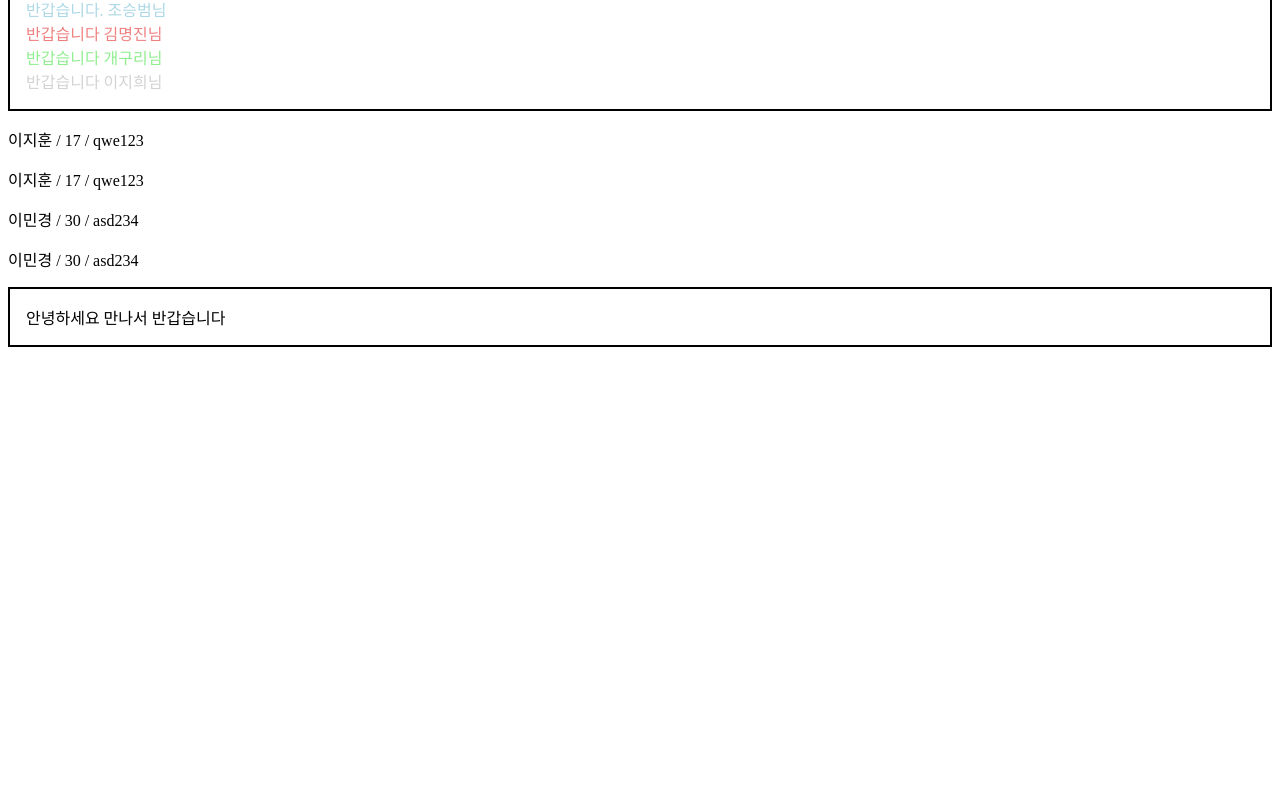
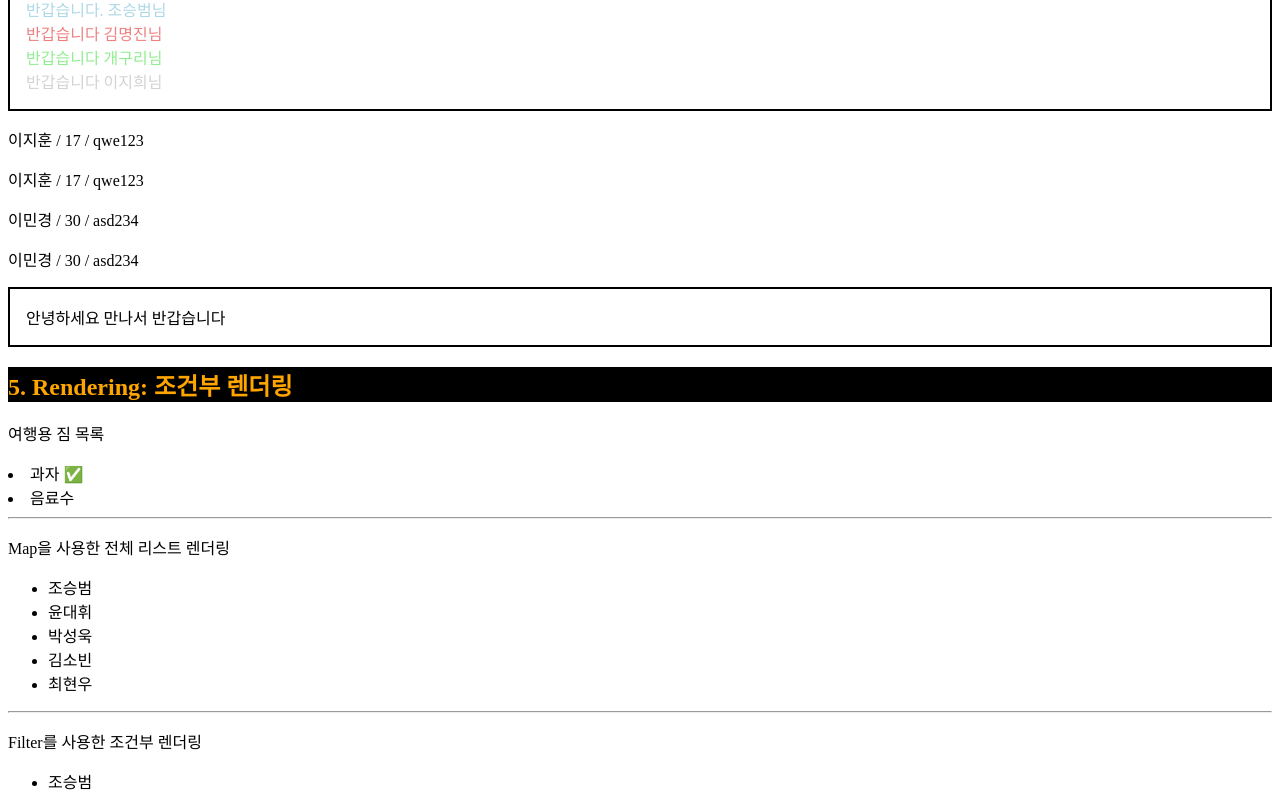
Before and after one commit to ehdgn/k_iot_frontend, a React (Vite) app in the folder f-iot-react/: page / in a window 1280 px wide. Shown: the part 2171-2980 px from the top of the page. Before the commit the page ends 2526 px from the top, so only its background shows below. Built offline with nearby package versions, Linux system fonts and the light colour scheme.

Commit message:
20251030 rendering

```diff
--- /dev/null
+++ b/f-iot-react/src/pages/a_basic/I_Rendering.tsx
@@ -0,0 +1,132 @@
+import React from 'react'
+
+//! 렌더링(Rendering)
+// : 작성한 코드를 화면에 출력하는 기능
+// - React가 코드(JSX/TSX)를 실제 브라우저 화면(UI)로 바꾸는 과정
+
+// cf) React는 데이터(state, props)가 변경되면 필요한 부분만 다시 렌더링
+//     > 화면 전체가 아니라 변경된 컴포넌트만 효율적으로 갱신 (재렌더링)
+
+interface ItemType {
+  // 여행 짐 싸기
+  // : 짐 항목의 이름, 준비 완료 여부
+  name: string;
+  isPacked: boolean;
+}
+
+//! 자식 컴포넌트
+function Item({ name, isPacked }: ItemType) {
+  //? 조건부 렌더링
+  // : 조건에 따라 UI를 다르게 보여주는 방법
+  // - if문: 가장 명확, JSX 안에서 사용 불가 (return 위에서 처리)
+  // - 삼항 연산자: JSX 안에서 표현 가능, 한 줄로 간결
+  // - 논리 연산자: "조건이 참인 경우에만 and", "조건이 거짓인 경우에만 and"
+
+  //@ 1. if 조건문을 사용한 조건부 렌더링
+  //? react의 JSX는 괄호가 문법적 요소로 사용 - return문 위에서 작성
+  // if (isPacked) {
+  //   return (
+  //     <li>{name} ✔️</li>
+  //   )
+  // } else {
+  //   return (
+  //     <li>{name}</li>
+  //   )
+  // }
+
+  //@ 2. 삼항 연산자를 사용한 조건부 렌더링
+  // 조건 ? 참일 경우 : 거짓일 경우
+  // return (
+  //   <li>{isPacked ? name + '✅' : name}</li>
+  // )
+
+  //@ 3. 논리 연산자를 사용한 조건부 렌더링
+  return (
+    <li>
+      {/*
+        == 논리 연산자 A && B ==
+        : 모든 값이 true여야 true값 반환
+        - A가 false면 B값 출력 X
+        - A가 true면 B값 출력 O
+      */}
+      {name} {isPacked && '✅'}
+    </li>
+  )
+}
+
+
+function I_Rendering() {
+  //! 배열 렌더링
+  // : 배열 렌더링 시 map() 메서드를 사용
+  // - 리액트는 return문 안에서 JSX 요소들의 배열을 렌더링
+  // > 순회한 후 데이터 값이 있어야 element에 데이터 전달
+
+  // cf) forEach()는 단순 반복 실행만 하고 리턴값이 없음
+  const people = ['조승범', '윤대휘', '박성욱', '김소빈', '최현우'];
+
+  const peopleDescription = [
+    {
+      id: 0,
+      name: '조승범',
+      job: '원장'
+    },
+    {
+      id: 1,
+      name: '윤대휘',
+      job: '멘토'
+    },
+    {
+      id: 2,
+      name: '이승아',
+      job: '강사'
+    },
+    {
+      id: 3,
+      name: '김준일',
+      job: '강사'
+    },
+    {
+      id: 4,
+      name: '이은우',
+      job: '멘토'
+    }
+  ];
+
+  //@ map 콜백함수를 사용한 배열 렌더링
+  // : 요소 개수 변화 X
+  // - 전체 내용 렌더링
+  const listItems = people.map((person, index) => {
+    return <li key={index}>{person}</li>
+  });
+
+  //@ filter 콜백함수를 사용한 배열 렌더링
+  // : 요소의 개수 변화 O
+  // - 조건에 따른 렌더링
+  const businessPeople = peopleDescription.filter(person => person.job === '원장');
+
+  const businessPeopleRender = businessPeople.map(person => <li key={person.id}>{person.name}</li>);
+
+  //! == React 렌더링 시 key 속성 == //
+  // : React에서 배열의 각 항목을 식별하고 성능을 최적화하기 위해 사용
+  // - map()을 통해 여러 요소를 렌더링할 때
+  //  , key는 React가 어떤 항목이 변경, 추가 또는 삭제 되었는지 파악하는 용도로 사용
+  //? 같은 배열 내에서 유일 (데이터의 PK값을 주로 사용)
+
+  return (
+    <div>
+      <p>여행용 짐 목록</p>
+      <Item name='과자' isPacked={true} />
+      <Item name='음료수' isPacked={false} />
+
+      <hr />
+      <p>Map을 사용한 전체 리스트 렌더링</p>
+      <ul>{listItems}</ul>
+
+      <hr />
+      <p>Filter를 사용한 조건부 렌더링</p>
+      <ul>{businessPeopleRender}</ul>
+    </div>
+  )
+}
+
+export default I_Rendering
--- a/f-iot-react/src/pages/a_basic/index.tsx
+++ b/f-iot-react/src/pages/a_basic/index.tsx
@@ -8,6 +8,7 @@ import D_JSX from './D_JSX';
 import E_JSX from './E_JSX';
 import G_Props from './G_Props';
 import H_Props from './H_Props';
+import I_Rendering from './I_Rendering';
 
 const h2Style = {
   backgroundColor: 'black',
@@ -44,6 +45,9 @@ function Index() {
       <h2 style={h2Style}>4. Props: 리액트의 데이터 전달 (부모/자식)</h2>
       <G_Props />
       <H_Props />
+
+      <h2 style={h2Style}>5. Rendering: 조건부 렌더링</h2>
+      <I_Rendering />
     </div>
   )
 }
```
